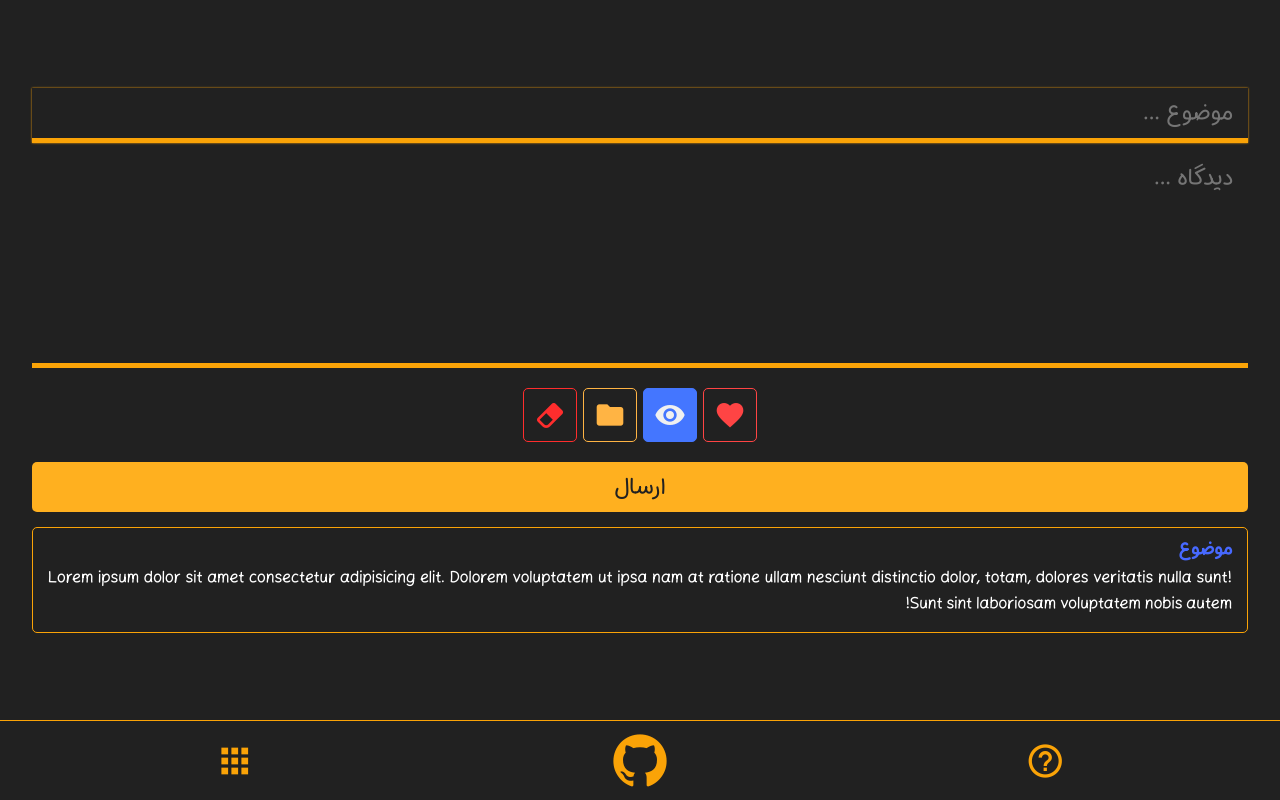
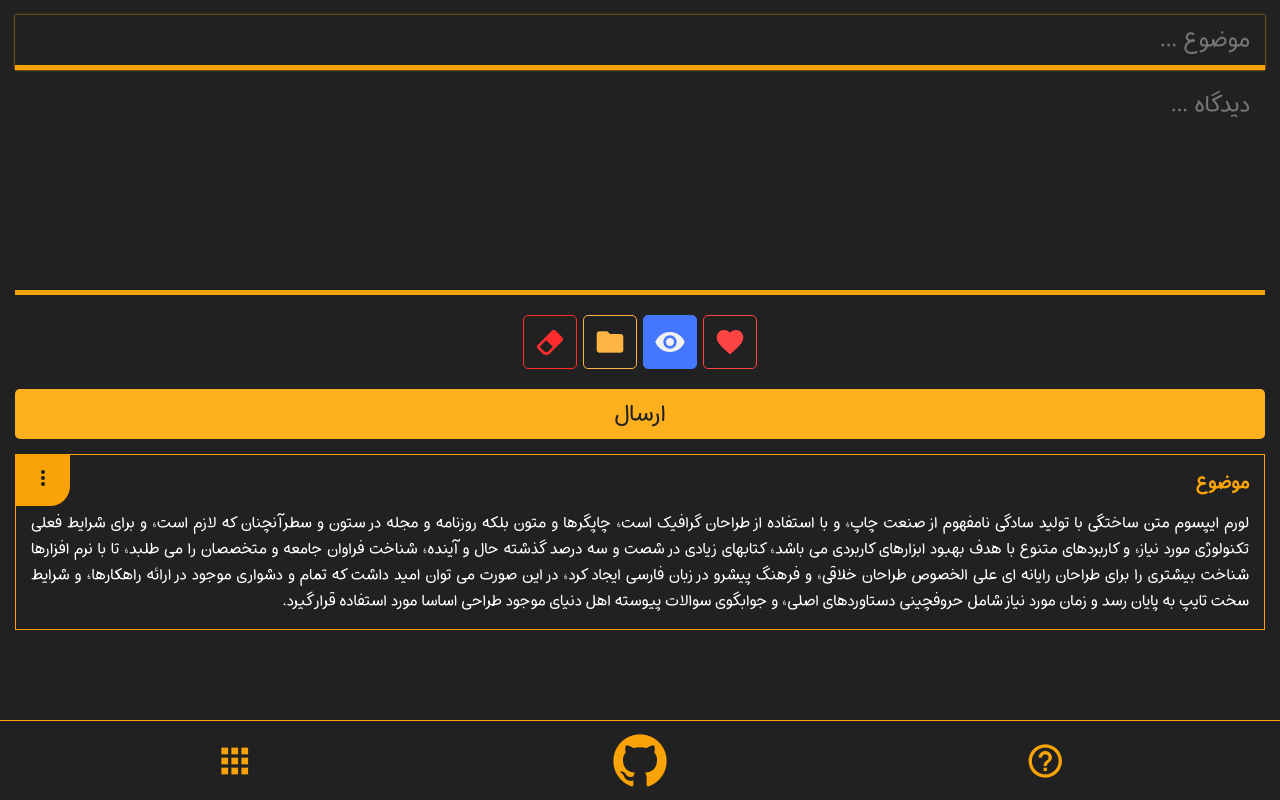
Before and after one commit to rahamoosavi1378/Commenting-app-with-VueJS, a plain HTML site: page index.html in a window 1280 px wide. Drawn offline with Linux system fonts and the light colour scheme.

Commit message:
add commend box & fix bug

```diff
--- a/index.html
+++ b/index.html
@@ -44,11 +44,22 @@
                         <h1 class="titleBox">
                             موضوع
                         </h1>
+                        <span class="more mdi mdi-dots-vertical"></span>
                         <p class="commentBox">
-                            Lorem ipsum dolor sit amet consectetur adipisicing elit. Dolorem voluptatem ut ipsa nam at
-                            ratione ullam nesciunt distinctio dolor, totam, dolores veritatis nulla sunt! Sunt sint
-                            laboriosam voluptatem nobis autem!
+                            لورم ایپسوم متن ساختگی با تولید سادگی نامفهوم از صنعت چاپ، و با استفاده از طراحان گرافیک
+                            است، چاپگرها و متون بلکه
+                            روزنامه و مجله در ستون و سطرآنچنان که لازم است، و برای شرایط فعلی تکنولوژی مورد نیاز، و
+                            کاربردهای متنوع با هدف بهبود
+                            ابزارهای کاربردی می باشد، کتابهای زیادی در شصت و سه درصد گذشته حال و آینده، شناخت فراوان
+                            جامعه و متخصصان را می طلبد، تا
+                            با نرم افزارها شناخت بیشتری را برای طراحان رایانه ای علی الخصوص طراحان خلاقی، و فرهنگ پیشرو
+                            در زبان فارسی ایجاد کرد، در
+                            این صورت می توان امید داشت که تمام و دشواری موجود در ارائه راهکارها، و شرایط سخت تایپ به
+                            پایان رسد و زمان مورد نیاز شامل
+                            حروفچینی دستاوردهای اصلی، و جوابگوی سوالات پیوسته اهل دنیای موجود طراحی اساسا مورد استفاده
+                            قرار گیرد.
                         </p>
+                        <div class="moreBox"></div>
                     </div>
 
                 </div>
--- a/scss/_main.scss
+++ b/scss/_main.scss
@@ -29,13 +29,16 @@ body {
             align-items: center;
 
             #mainApp {
-                width: 95%;
-                height: 90%;
+                width: 100%;
+                height: 100%;
                 // background-color: rgb(255, 60, 60);
-                padding-top: 15px;
+                padding: 15px;
+                padding-bottom: 0;
+                // margin-top: 15px;
                 display: flex;
                 flex-direction: column;
-                justify-content: center;
+                overflow-y: auto;
+                // justify-content: center;
                 // align-items: center;
 
                 #write {
@@ -186,24 +189,50 @@ body {
 
                 #read {
                     width: 100%;
-                    padding: 5px 15px 15px;
-                    border: 1px solid $gold;
-                    margin: 15px 0;
-                    border-radius: 5px;
                     direction: rtl;
+                    // margin-bottom: 30%;
 
                     .boxText {
+                        border: 1px solid $gold;
+                        padding: 5px 15px 15px;
+                        margin: 15px 0;
+                        // border-radius: 5px;
+                        position: relative;
+
                         .titleBox {
-                            color: #4769ff;
+                            color: $gold;
                             font-size: 1.2rem;
+                            height: 45px;
+                            display: flex;
+                            align-items: center;
+                        }
+
+                        .more {
+                            position: absolute;
+                            top: 0;
+                            left: 0;
+                            padding: 15px;
+                            background-color: $gold;
+                            color: $dark;
+                            line-height: 1.1rem;
+                            font-size: 1.5rem;
+                            border-radius: 0 0 20px 0;
+                            cursor: pointer;
+
+                            &:hover {
+                                background-color: #b37401;
+                                color: #f0f0f0;
+                            }
                         }
 
                         .commentBox {
                             font-size: 1rem;
+                            padding-top: 5px;
                             text-align: justify;
                         }
                     }
                 }
+                padding-bottom: 100px;
             }
 
             #menuApp {
@@ -211,7 +240,10 @@ body {
                 height: 10%;
                 border-top: 1px solid $gold;
                 display: flex;
+                bottom: 0;
                 justify-content: center;
+                position: fixed;
+                background-color: $dark;
 
                 .contMenu {
                     // background-color: #4754ff;
```
Also changed, not shown: css/main.min.css, 1 other file.
